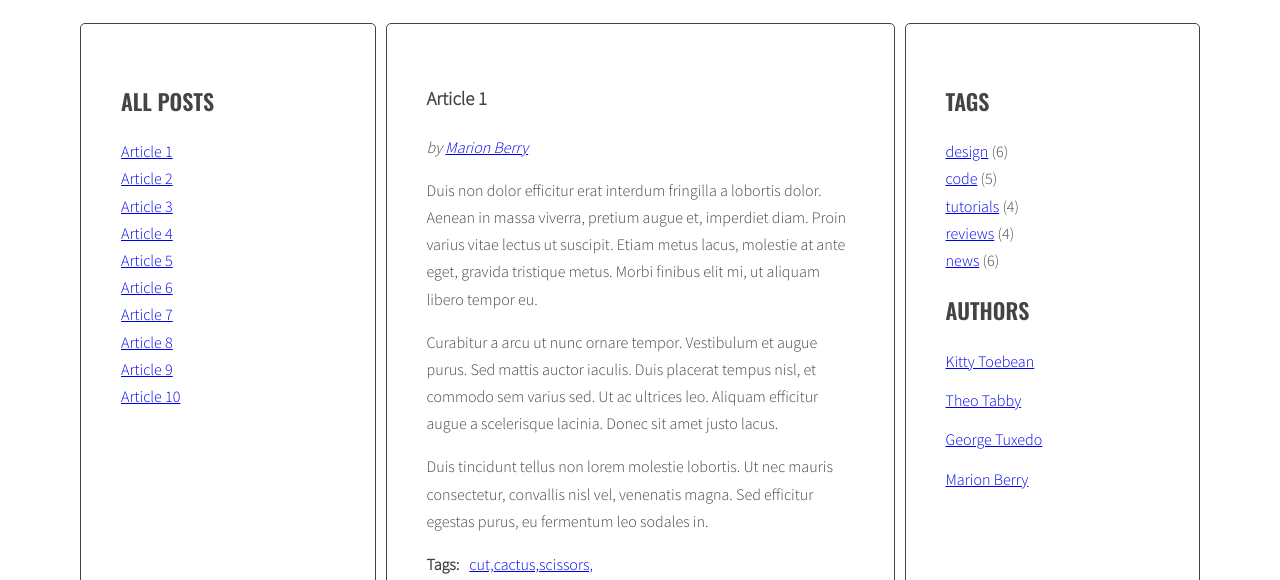
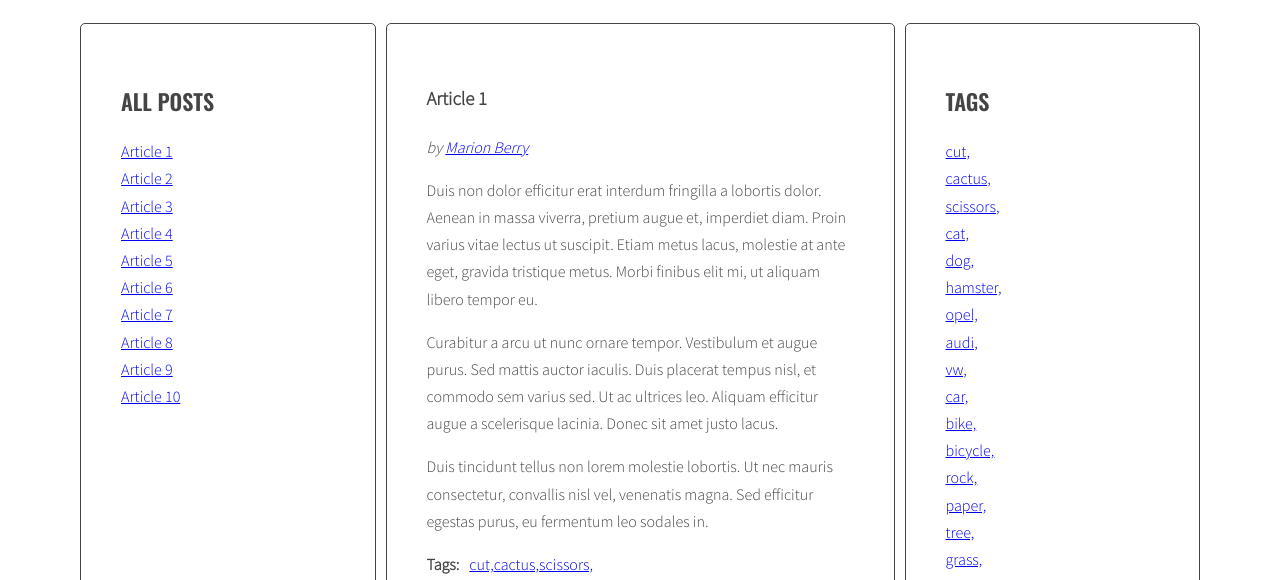
Before and after one commit to marcintyminski/blog-project, a website: page index.html in a window 1280 px wide. Shown: the part 220-800 px from the top of the page. Drawn offline with nearby package versions, Linux system fonts and the light colour scheme.

Commit message:
Add tag list

```diff
--- a/index.html
+++ b/index.html
@@ -201,11 +201,6 @@
                 <aside class="sidebar">
                     <h2 class="section-title">Tags</h2>
                     <ul class="list tags">
-                        <li><a href="#">design</a> <span>(6)</span></li>
-                        <li><a href="#">code</a> <span>(5)</span></li>
-                        <li><a href="#">tutorials</a> <span>(4)</span></li>
-                        <li><a href="#">reviews</a> <span>(4)</span></li>
-                        <li><a href="#">news</a> <span>(6)</span></li>
                     </ul>
                     <h2 class="section-title">Authors</h2>
                     <ul class="list authors">
--- a/js/script.js
+++ b/js/script.js
@@ -50,6 +50,7 @@
     optTitleSelector = '.post-title',
     optTitleListSelector = '.titles',
     optArticleAuthorSelector = '.post-author',
+    optTagsListSelector = '.tags .list',
     optArticleTagsSelector = '.post-tags .list';
 
   // eslint-disable-next-line no-inner-declarations
@@ -104,6 +105,9 @@
 
   // eslint-disable-next-line no-inner-declarations
   function generateTags(){
+
+    /* [NEW] create a new variable allTags with an empty array */
+    let allTags = [];
     /* find all articles */
 
     const articles = document.querySelectorAll(optArticleSelector);
@@ -142,6 +146,11 @@
         /* add generated code to html variable */
 
         html = html + linkHTML;
+        /* [NEW] check if this link is NOT already in allTags */
+        if(allTags.indexOf(linkHTML) == -1){
+        /* [NEW] add generated code to allTags array */
+          allTags.push(linkHTML);
+        }
         /* END LOOP: for each tag */
       }
 
@@ -152,6 +161,11 @@
 
     /* END LOOP: for every article: */
     }
+    /* [NEW] find list of tags in right column */
+    const tagList = document.querySelector('.tags');
+
+    /* [NEW] add html from allTags to tagList */
+    tagList.innerHTML = allTags.join(' ');
   }
 
   generateTags();
```
